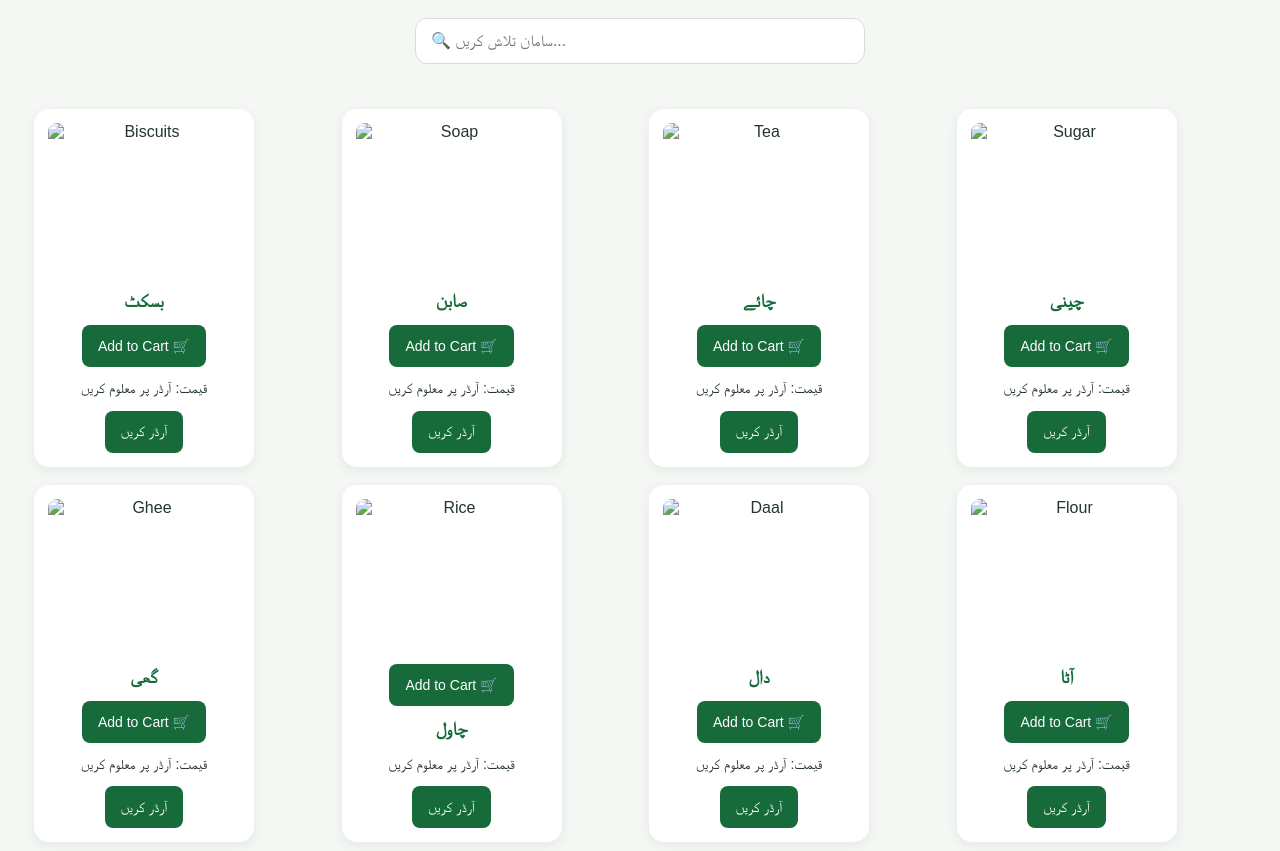
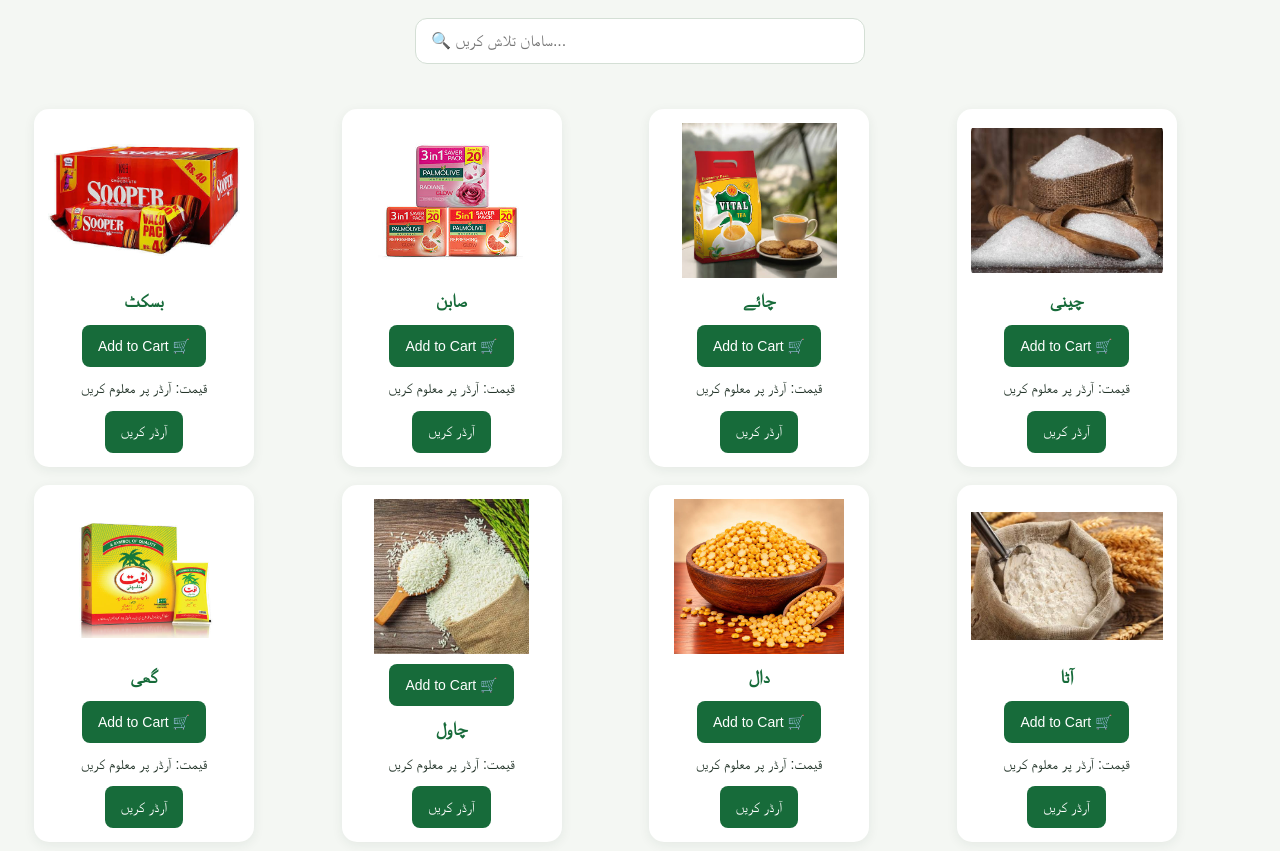
Before and after one commit to adeeladeel1215-art/village-tajir, a plain HTML site: page index.html in a window 1280 px wide. Shown: the part 611-1462 px from the top of the page. Drawn offline with Linux system fonts and the light colour scheme; the site is published under a folder, as on GitHub Pages, so addresses that start at the root find nothing.

Commit message:
Update index.html

```diff
--- a/index.html
+++ b/index.html
@@ -45,7 +45,7 @@
          <div class="products">
 
         <div class="card">
-            <img src="/biscuit.jpeg"
+            <img src="biscuit.jpeg"
             alt="Biscuits">
             <h3>بسکٹ</h3>
             <button onclick="addToCart('Biscuits')">
@@ -56,7 +56,7 @@
         </div>
 
         <div class="card">
-            <img src="/sabn.jpeg"
+            <img src="sabn.jpeg"
              alt="Soap">
             <h3>صابن</h3>
             <button onclick="addToCart('صابن')">
@@ -67,7 +67,7 @@
         </div>
 
         <div class="card">
-            <img src="/vital.jpeg"
+            <img src="vital.jpeg"
              alt="Tea">
             <h3>چائے</h3>
             <button onclick="addToCart('چاۓ')">
@@ -78,7 +78,7 @@
         </div>
 
         <div class="card">
-            <img src="/sugar.jpeg"
+            <img src="sugar.jpeg"
             alt="Sugar">
             <h3>چینی</h3>
             <button onclick="addToCart('چینی')">
@@ -88,7 +88,7 @@
             <button onclick="order('چینی')">آرڈر کریں</button>
         </div>
         <div class="card">
-            <img src="/nemat.jpeg"
+            <img src="nemat.jpeg"
             alt="Ghee">
             <h3>گھی</h3>
             <button onclick="addToCart('گھی')">
@@ -98,7 +98,7 @@
             <button onclick="order('گھی')">آرڈر کریں</button>
         </div>
         <div class="card">
-            <img src="/chawal.jpeg"
+            <img src="chawal.jpeg"
             alt="Rice">
             <button onclick="addToCart('چاول')">
     Add to Cart 🛒
@@ -108,7 +108,7 @@
             <button onclick="order('چاول')">آرڈر کریں</button>
         </div>
         <div class="card">
-            <img src="/daal.jpeg"
+            <img src="daal.jpeg"
             alt="Daal">
             <h3>دال</h3>
             <button onclick="addToCart('دال')">
@@ -118,7 +118,7 @@
             <button onclick="order('دال')">آرڈر کریں</button>
         </div>
         <div class="card">
-            <img src="/flour.jpeg"
+            <img src="flour.jpeg"
             alt="Flour">
             <h3>آٹا </h3>
             <button onclick="addToCart('آٹا ')">
```
